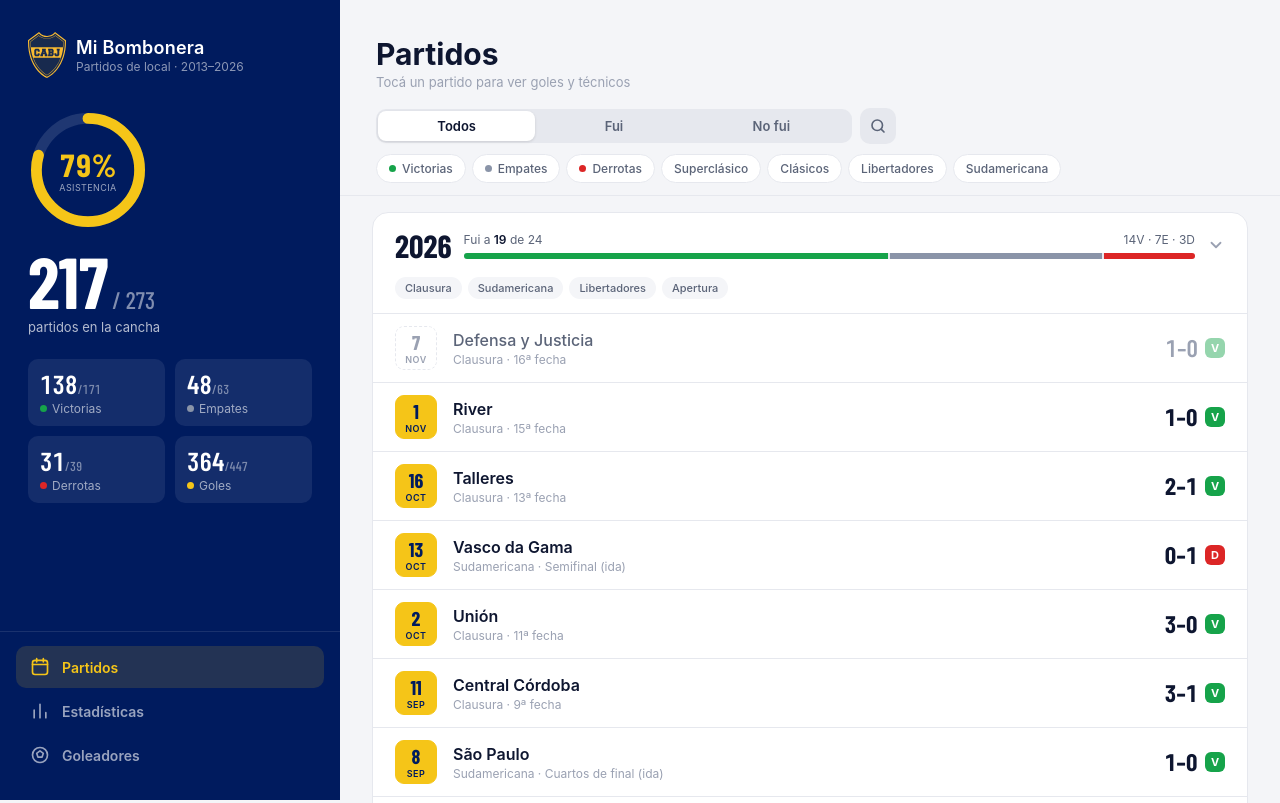
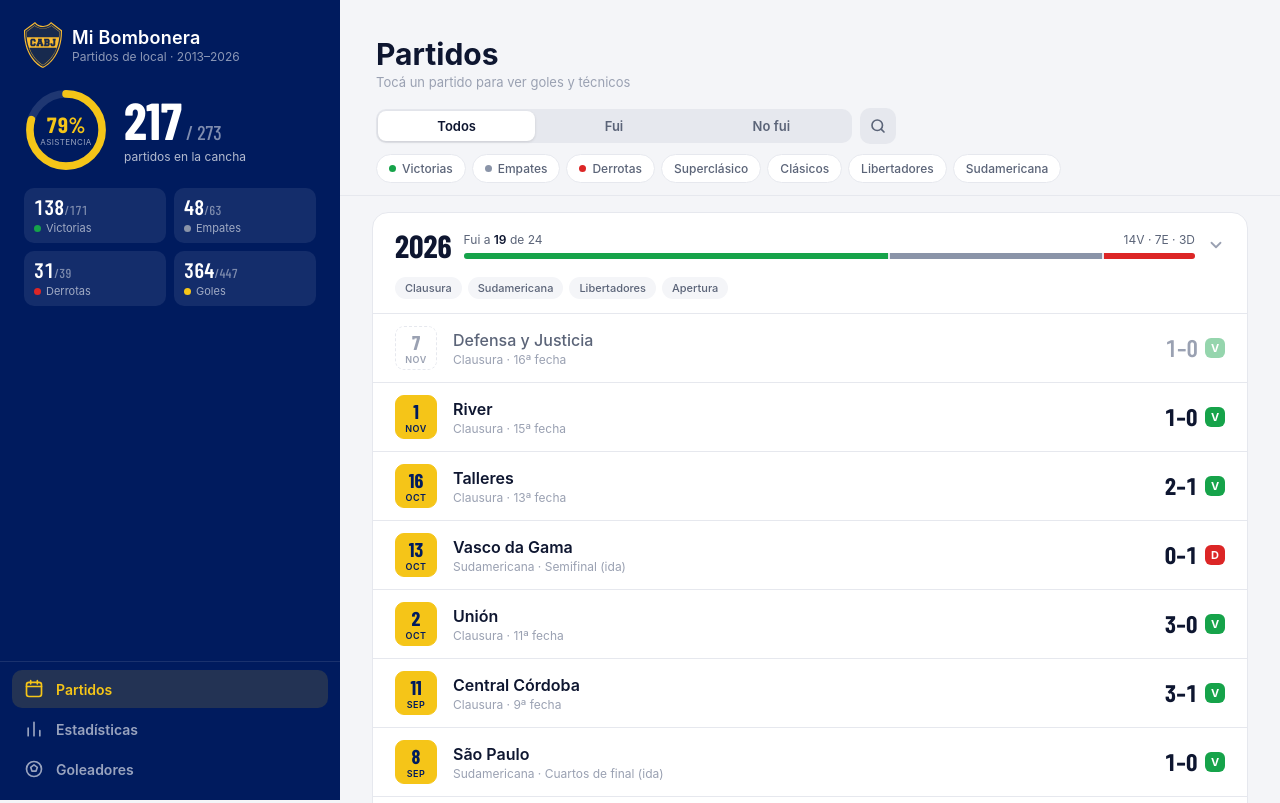
Before and after one commit to julianlinenberg/mi-bombonera, a plain HTML site: page index.html in a window 1280 px wide. Shown: the top 803 px of the page. Drawn offline with nearby package versions, Linux system fonts and the light colour scheme.

Commit message:
Desktop: el menú no pisa el header en pantallas bajas; con filtro Fui/No fui el año muestra solo la cantidad
Co-Authored-By: Claude Opus 5.5 <noreply@anthropic.com>
Claude-Session: https://claude.ai/code/session_011TaFfRYpFV3VXbsoXFNyQD

```diff
--- a/index.html
+++ b/index.html
@@ -174,7 +174,8 @@ body:not([data-view="partidos"]) .hero{display:none;}
   .app{max-width:none;display:grid;grid-template-columns:340px 1fr;padding-bottom:0;}
   .main > section{max-width:1080px;}
   .side{display:flex;flex-direction:column;position:sticky;top:0;height:100vh;background:var(--azul);overflow-y:auto;}
-  .hero{padding:32px 28px 24px;}
+  .hero{padding:32px 28px 24px;flex-shrink:0;overflow:visible;}
+  .tabbar{flex-shrink:0;}
   .brand img{width:38px;height:46px;}
   .brand h1{font-size:18px;}
   .brand p{font-size:12px;}
@@ -218,6 +219,22 @@ body:not([data-view="partidos"]) .hero{display:none;}
   #goles .list-row:nth-child(2){border-top:none;}
   #goles .more{grid-column:1/-1;}
   #v-goles .toolbar{margin:0;padding:8px 0 0;max-width:360px;}
+}
+@media (min-width:960px) and (max-height:820px){
+  .hero{padding:22px 24px 18px;}
+  .hero-main{flex-direction:row;align-items:center;gap:16px;margin-top:20px;}
+  .ring{width:84px;height:84px;}
+  .ring .pct b{font-size:22px;}
+  .ring .pct small{font-size:8px;}
+  .hero-big{font-size:52px;}
+  .hero-big span{font-size:20px;}
+  .hero-cap{font-size:12px;}
+  .hero-row{margin-top:16px;gap:8px;}
+  .hk{padding:8px 10px;}
+  .hk .num{font-size:21px;}
+  .hk .lbl{font-size:11px;}
+  .tabbar{padding:8px 12px 12px;}
+  .tab{padding:9px 12px;}
 }
 </style>
 </head>
@@ -751,7 +768,7 @@ function renderList(){
       <div class="year-head" data-year="${yr}">
         <div class="year-num">${yr}</div>
         <div class="year-info">
-          <div class="year-line"><span>Fui a <b>${n}</b> de ${ms.length}</span><span>${ms.filter(m=>m.res==='G').length}V · ${ms.filter(m=>m.res==='E').length}E · ${ms.filter(m=>m.res==='P').length}D</span></div>
+          <div class="year-line"><span>${att === 'todos' ? `Fui a <b>${n}</b> de ${ms.length}` : `<b>${ms.length}</b> partido${ms.length === 1 ? '' : 's'}`}</span><span>${ms.filter(m=>m.res==='G').length}V · ${ms.filter(m=>m.res==='E').length}E · ${ms.filter(m=>m.res==='P').length}D</span></div>
           ${wdlBar(ms)}
         </div>
         ${chevron}
```
